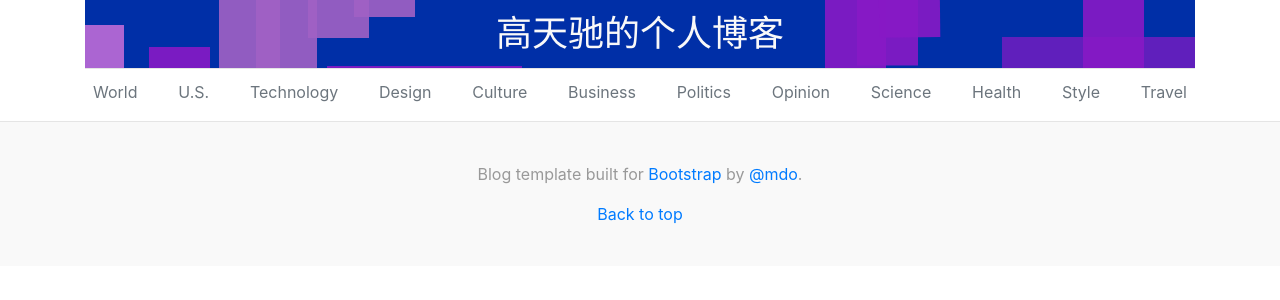
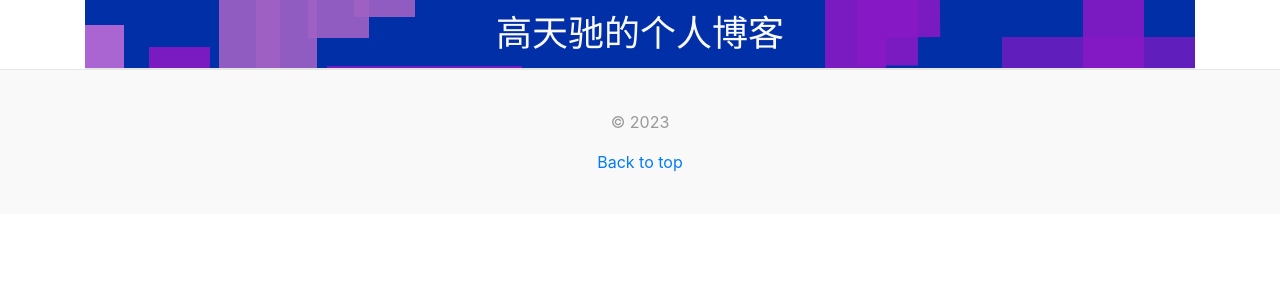
Before and after one commit to gaotianchi/myblog, a Flask app: template myblog/templates/base.html in a window 1280 px wide. Shown: the top 300 px of the page. Run offline with Flask 3, Linux system fonts and the light colour scheme; the template is opened without the code that fills it, so the values that code supplies are empty; some libraries are stand-ins or nearby versions; some web fonts are replaced.

Commit message:
微调POST页面

```diff
--- a/myblog/templates/base.html
+++ b/myblog/templates/base.html
@@ -34,7 +34,7 @@
                 </div>
             </div>
         </header>
-        <div class="nav-scroller py-1 mb-2">
+        <!-- <div class="nav-scroller py-1 mb-2">
             <nav class="nav d-flex justify-content-between">
                 <a class="p-2 text-muted" href="#">World</a>
                 <a class="p-2 text-muted" href="#">U.S.</a>
@@ -49,15 +49,14 @@
                 <a class="p-2 text-muted" href="#">Style</a>
                 <a class="p-2 text-muted" href="#">Travel</a>
             </nav>
-        </div>
+        </div> -->
     </div>
     <main class="container" role="main">
         {% block main %}
         {% endblock main %}
     </main>
     <footer class="blog-footer">
-        <p>Blog template built for <a href="https://getbootstrap.com/">Bootstrap</a> by <a
-                href="https://twitter.com/mdo">@mdo</a>.</p>
+        <p>&copy; 2023</p>
         <p>
             <a href="#">Back to top</a>
         </p>
```
Also changed, not shown: myblog/view/user.py (+5 -2 lines).
